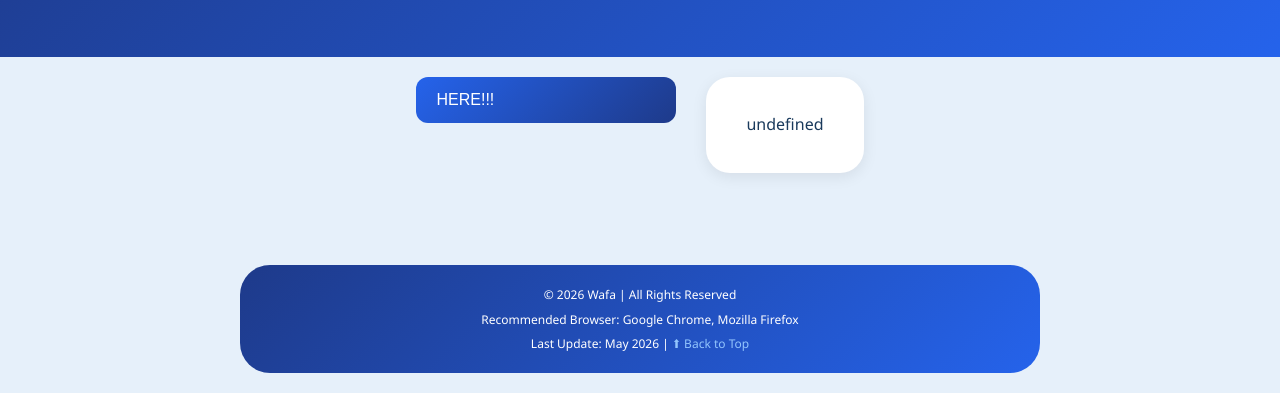
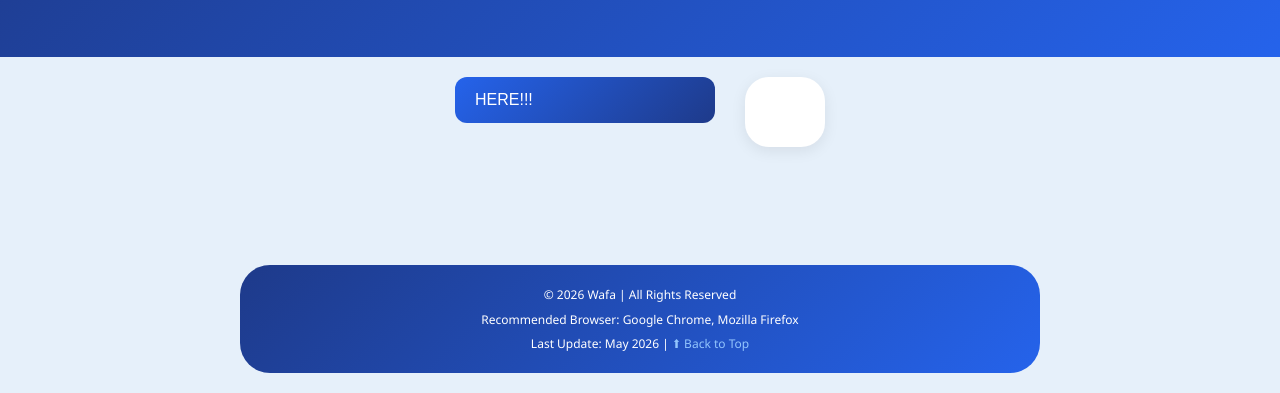
Before and after one commit to 2024217788-cmd/NUR-WAFA-WAFIAH-BT-MOHAMMAD-WARI-2024217788-, a plain HTML site: page family.html in a window 1280 px wide. Shown: the part 407-800 px from the top of the page. Drawn offline with Linux system fonts and the light colour scheme.

Commit message:
Update family.html

```diff
--- a/family.html
+++ b/family.html
@@ -211,7 +211,6 @@ dropdown.classList.remove('show');
 }
 });
 
-showSection(' ');
 </script>
 
 </body>
```
